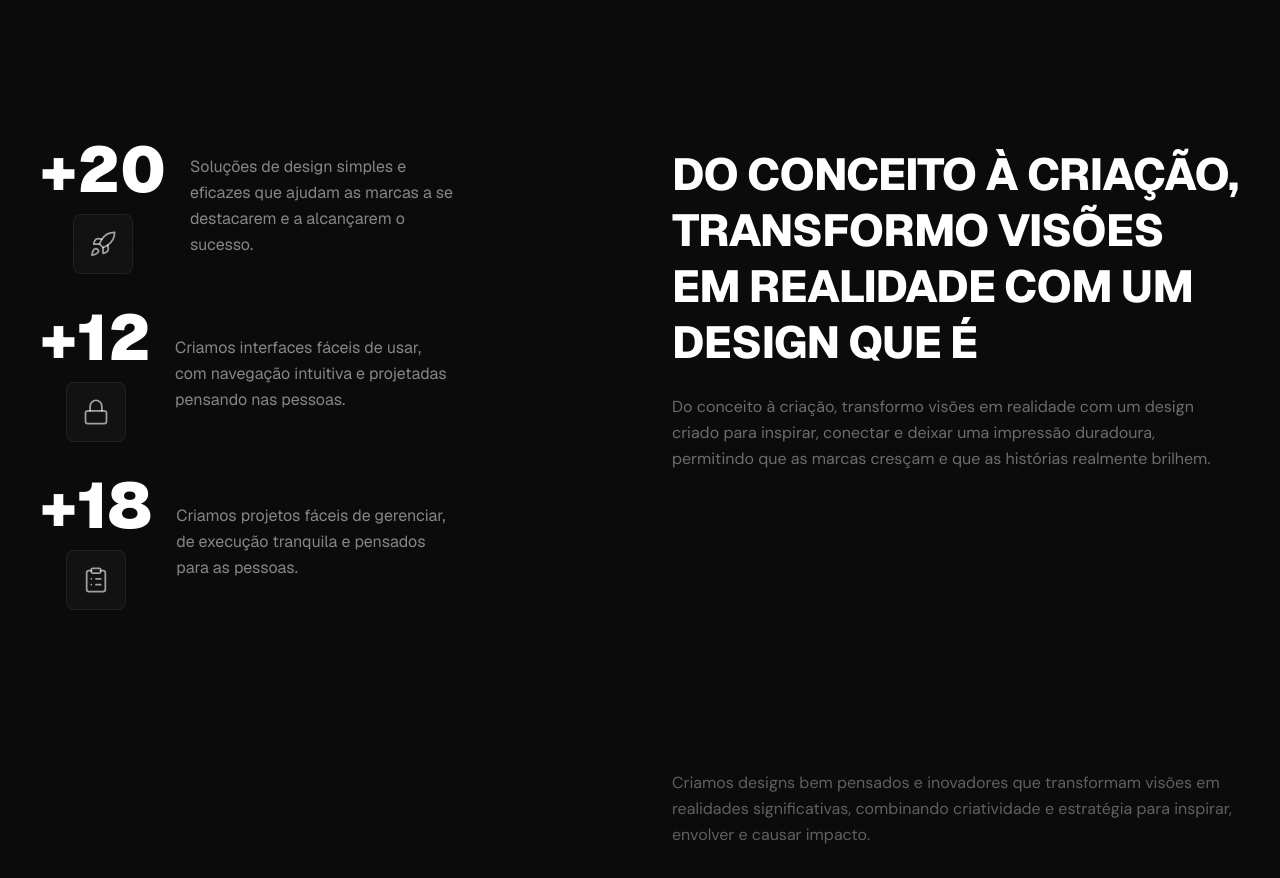
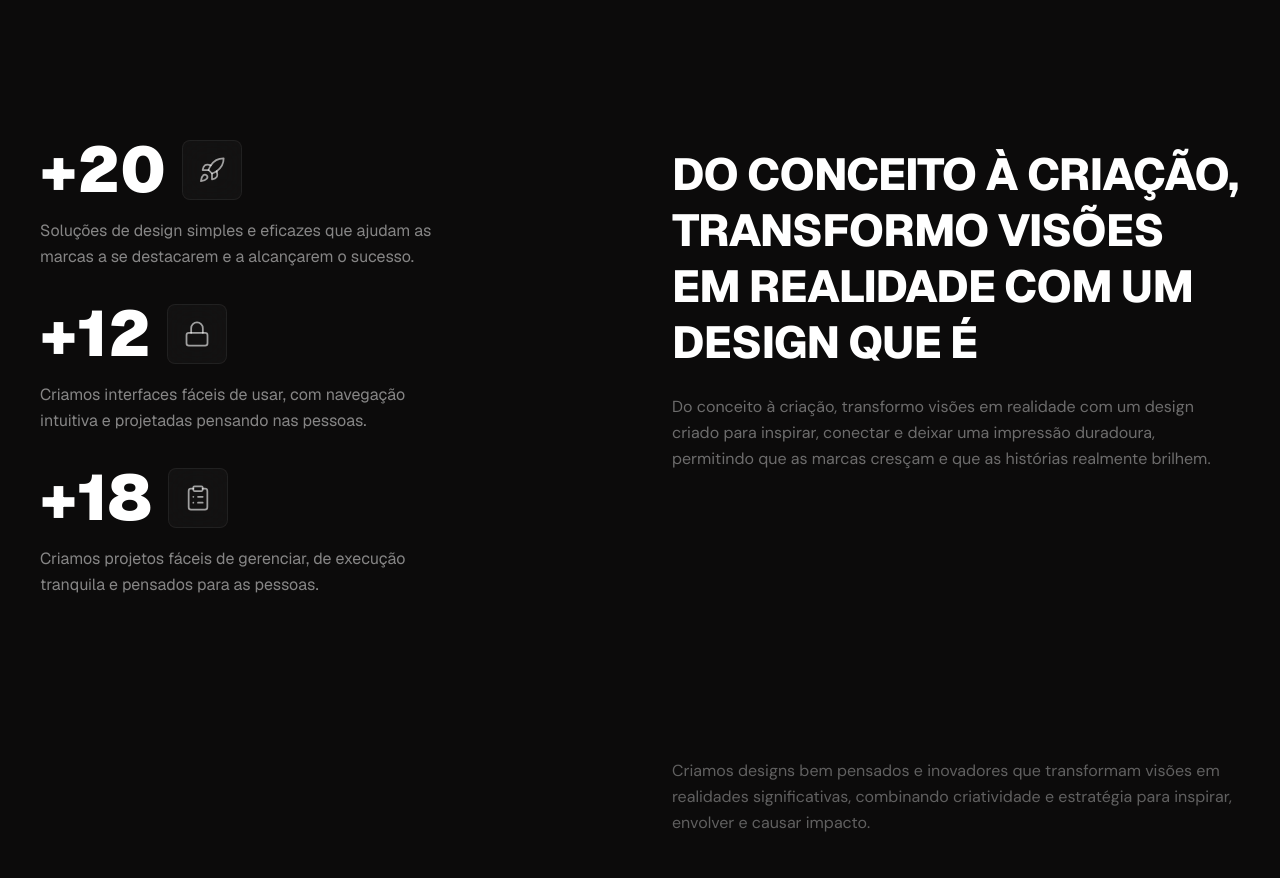
Before and after one commit to pliniogiglioti/SiteBroowkydesign, a React (Vite) app: page / in a window 1280 px wide. Shown: the part 1240-2118 px from the top of the page. Built offline with nearby package versions, Linux system fonts and the light colour scheme.

Commit message:
Ajusta layout Stats: número e ícone na mesma linha horizontal, texto embaixo

```diff
--- a/src/components/Stats.tsx
+++ b/src/components/Stats.tsx
@@ -54,10 +54,10 @@ export default function Stats() {
                 initial={{ opacity: 0, x: -30 }}
                 animate={isInView ? { opacity: 1, x: 0 } : {}}
                 transition={{ delay: 0.15 + i * 0.12, duration: 0.6 }}
-                className="flex items-center gap-3 md:gap-6"
+                className="flex flex-col gap-4"
               >
-                {/* Number and Icon in vertical layout */}
-                <div className="flex flex-col items-center gap-3 shrink-0">
+                {/* Number and Icon in horizontal layout */}
+                <div className="flex items-center gap-4">
                   <span className="font-geist font-black text-[clamp(2rem,5vw,4rem)] text-white leading-none">
                     <AnimatedNumber value={stat.value} isInView={isInView} delay={0.2 + i * 0.12} />
                   </span>
@@ -67,12 +67,10 @@ export default function Stats() {
                   </div>
                 </div>
 
-                {/* texts */}
-                <div className="flex flex-col gap-1">
-                  <p className="font-geist font-normal text-[14px] md:text-[16px] text-white/50 leading-relaxed max-w-[280px]">
-                    {stat.description}
-                  </p>
-                </div>
+                {/* Text below */}
+                <p className="font-geist font-normal text-[14px] md:text-[16px] text-white/50 leading-relaxed max-w-[400px]">
+                  {stat.description}
+                </p>
               </motion.div>
             ))}
           </div>
```
